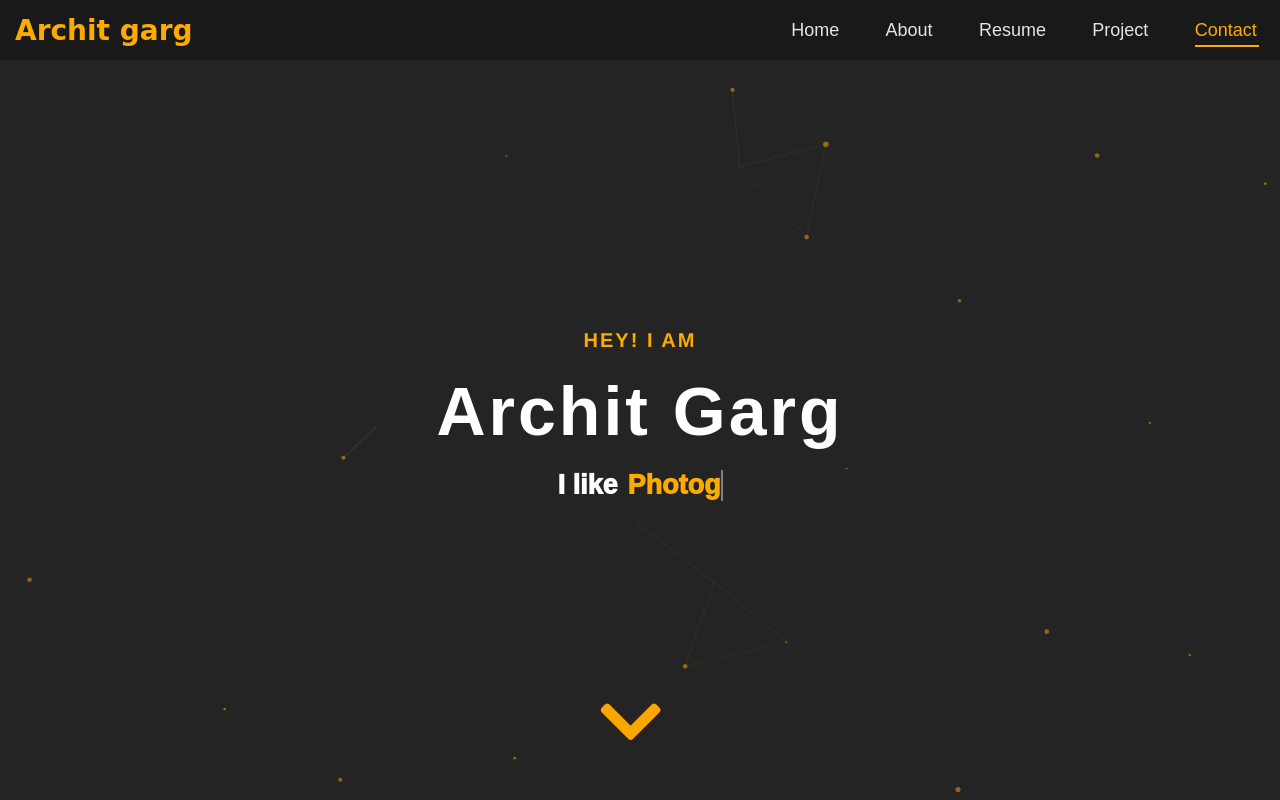
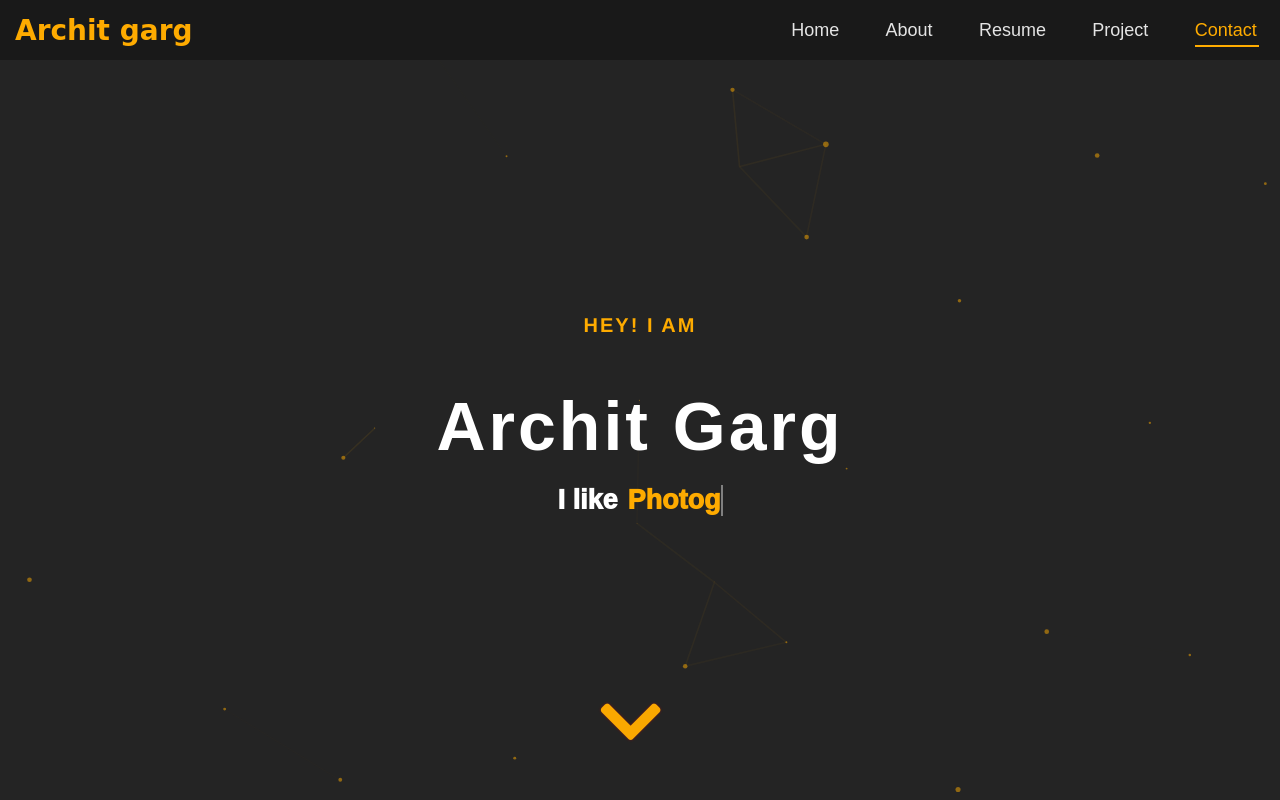
Before and after one commit to architgarg603/port, a website: page docs/index.html in a window 1280 px wide. Shown: the top 800 px of the page. Drawn offline with Linux system fonts and the light colour scheme; a web font is replaced by a local one.

Commit message:
updated details

```diff
--- a/docs/css/style.css
+++ b/docs/css/style.css
@@ -685,3 +685,7 @@ margin-bottom: 30px;
     justify-content: center;
     margin-top: 100px;
 }
+
+.l2{
+    margin-top: 30px;
+}
```
